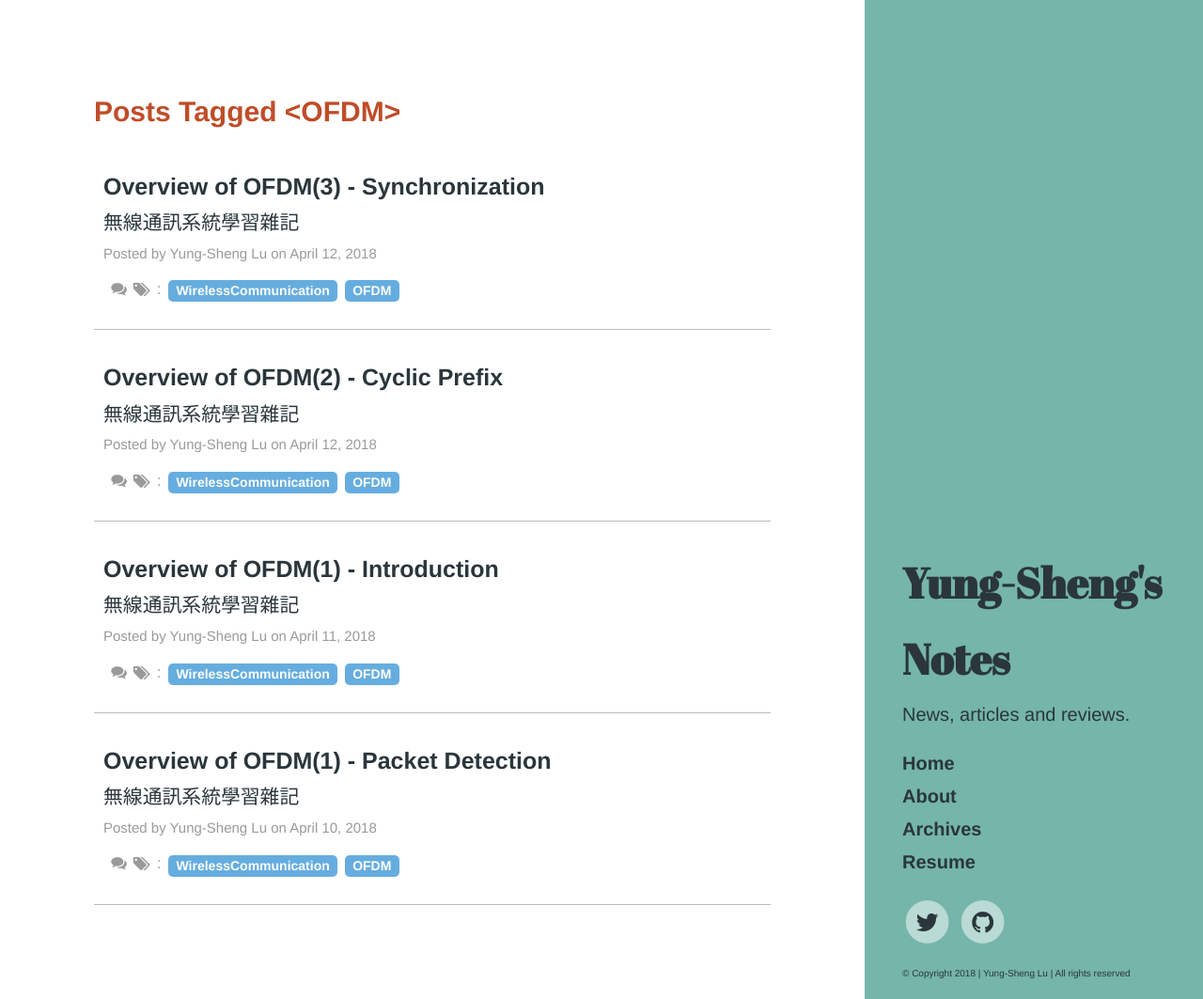
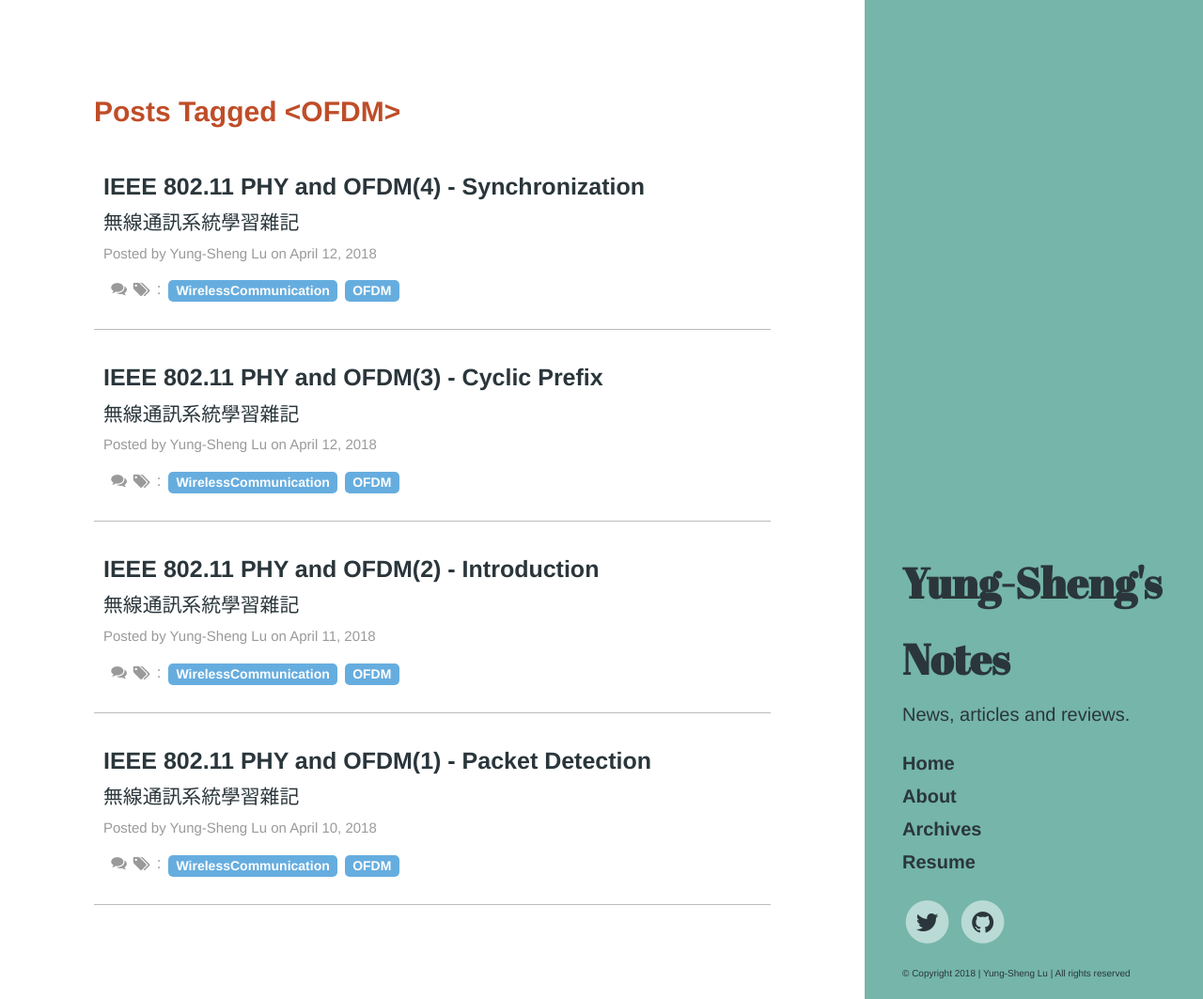
Before and after one commit to dppss90010/yungshenglu.github.io, a Jekyll site: the page tags/OFDM/index.html, which Jekyll copies as it is, in a window 1280 px wide and 1063 px high. Shown: the whole window at 94% size. Built offline with Jekyll 4.4.1, drawn with Linux system fonts in a browser that asks for light colours; comment, search, counter and statistics services are not loaded.

Commit message:
Update latest posts

```diff
--- a/_posts/2018-04-10-WCSNotes3-1.md
+++ b/_posts/2018-04-10-WCSNotes3-1.md
@@ -1,6 +1,6 @@
 ---
 layout     : post
-title      : "Overview of OFDM(1) - Packet Detection"
+title      : "IEEE 802.11 PHY and OFDM(1) - Packet Detection"
 subtitle   : "無線通訊系統學習雜記"
 date       : 2018-04-10 19:00:00
 author     : "Yung-Sheng Lu"
--- a/_posts/2018-04-11-WCSNotes3-2.md
+++ b/_posts/2018-04-11-WCSNotes3-2.md
@@ -1,6 +1,6 @@
 ---
 layout     : post
-title      : "Overview of OFDM(1) - Introduction"
+title      : "IEEE 802.11 PHY and OFDM(2) - Introduction"
 subtitle   : "無線通訊系統學習雜記"
 date       : 2018-04-11 18:00:00
 author     : "Yung-Sheng Lu"
--- a/_posts/2018-04-12-WCSNotes3-3.md
+++ b/_posts/2018-04-12-WCSNotes3-3.md
@@ -1,6 +1,6 @@
 ---
 layout     : post
-title      : "Overview of OFDM(2) - Cyclic Prefix"
+title      : "IEEE 802.11 PHY and OFDM(3) - Cyclic Prefix"
 subtitle   : "無線通訊系統學習雜記"
 date       : 2018-04-12 18:00:00
 author     : "Yung-Sheng Lu"
--- a/_posts/2018-04-12-WCSNotes3-4.md
+++ b/_posts/2018-04-12-WCSNotes3-4.md
@@ -1,6 +1,6 @@
 ---
 layout     : post
-title      : "Overview of OFDM(3) - Synchronization"
+title      : "IEEE 802.11 PHY and OFDM(4) - Synchronization"
 subtitle   : "無線通訊系統學習雜記"
 date       : 2018-04-12 19:00:00
 author     : "Yung-Sheng Lu"
--- a/tags/OFDM/index.html
+++ b/tags/OFDM/index.html
@@ -513,7 +513,7 @@
 	    <td>
 		    <h3>
 		        <a href="/2018/04/11/WCSNotes3-2/">
-		            Overview of OFDM(1) - Introduction
+		            IEEE 802.11 PHY and OFDM(2) - Introduction
 		            <small class="subtitle">
 		                <span>無線通訊系統學習雜記</span>
 		            </small>
@@ -547,7 +547,7 @@
 	    <td>
 		    <h3>
 		        <a href="/2018/04/10/WCSNotes3-1/">
-		            Overview of OFDM(1) - Packet Detection
+		            IEEE 802.11 PHY and OFDM(1) - Packet Detection
 		            <small class="subtitle">
 		                <span>無線通訊系統學習雜記</span>
 		            </small>
--- a/tags/WirelessCommunication/index.html
+++ b/tags/WirelessCommunication/index.html
@@ -511,7 +511,7 @@
 	    <td>
 		    <h3>
 		        <a href="/2018/04/11/WCSNotes3-2/">
-		            Overview of OFDM(1) - Introduction
+		            IEEE 802.11 PHY and OFDM(2) - Introduction
 		            <small class="subtitle">
 		                <span>無線通訊系統學習雜記</span>
 		            </small>
@@ -545,7 +545,7 @@
 	    <td>
 		    <h3>
 		        <a href="/2018/04/10/WCSNotes3-1/">
-		            Overview of OFDM(1) - Packet Detection
+		            IEEE 802.11 PHY and OFDM(1) - Packet Detection
 		            <small class="subtitle">
 		                <span>無線通訊系統學習雜記</span>
 		            </small>
```
